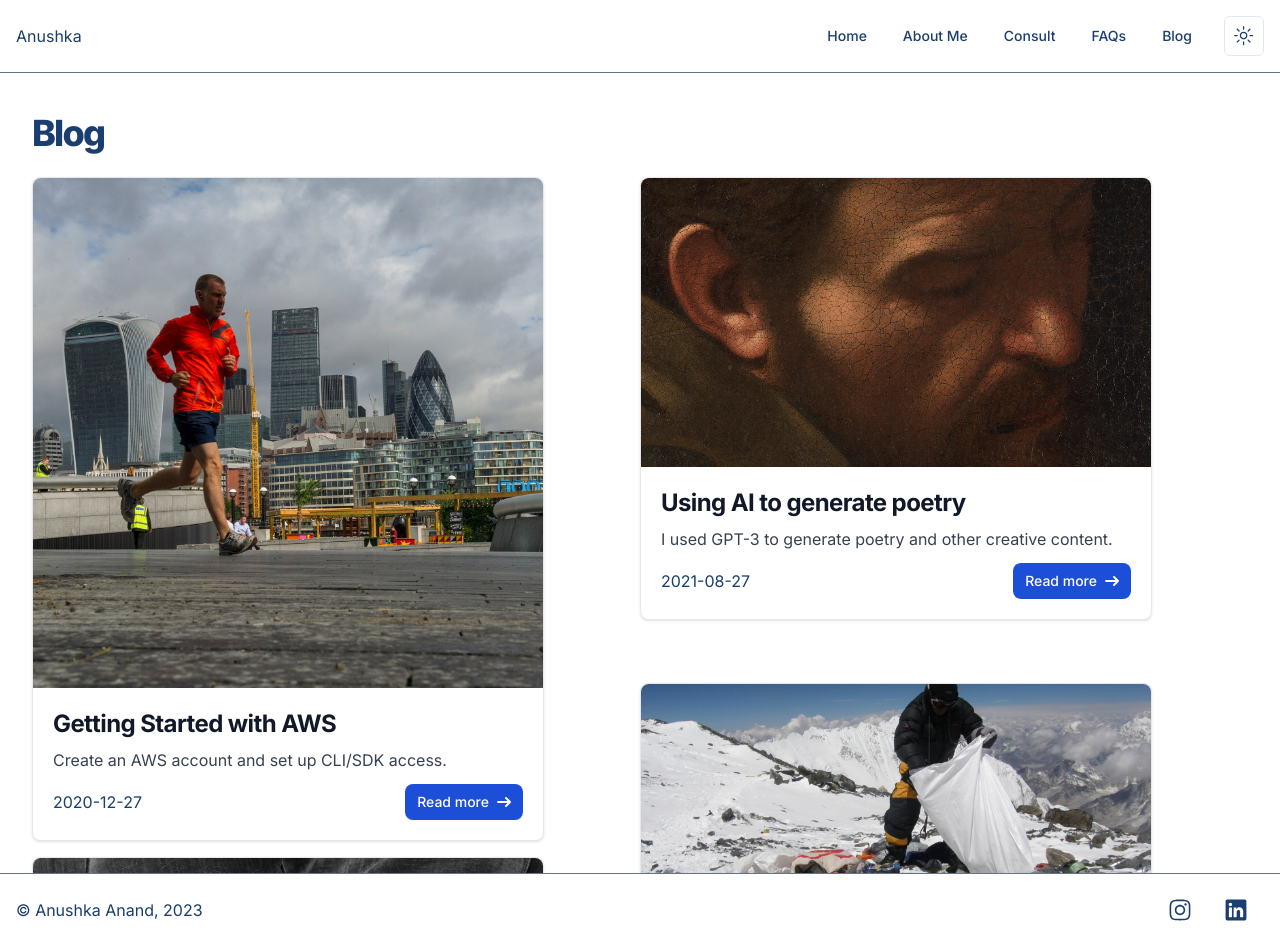
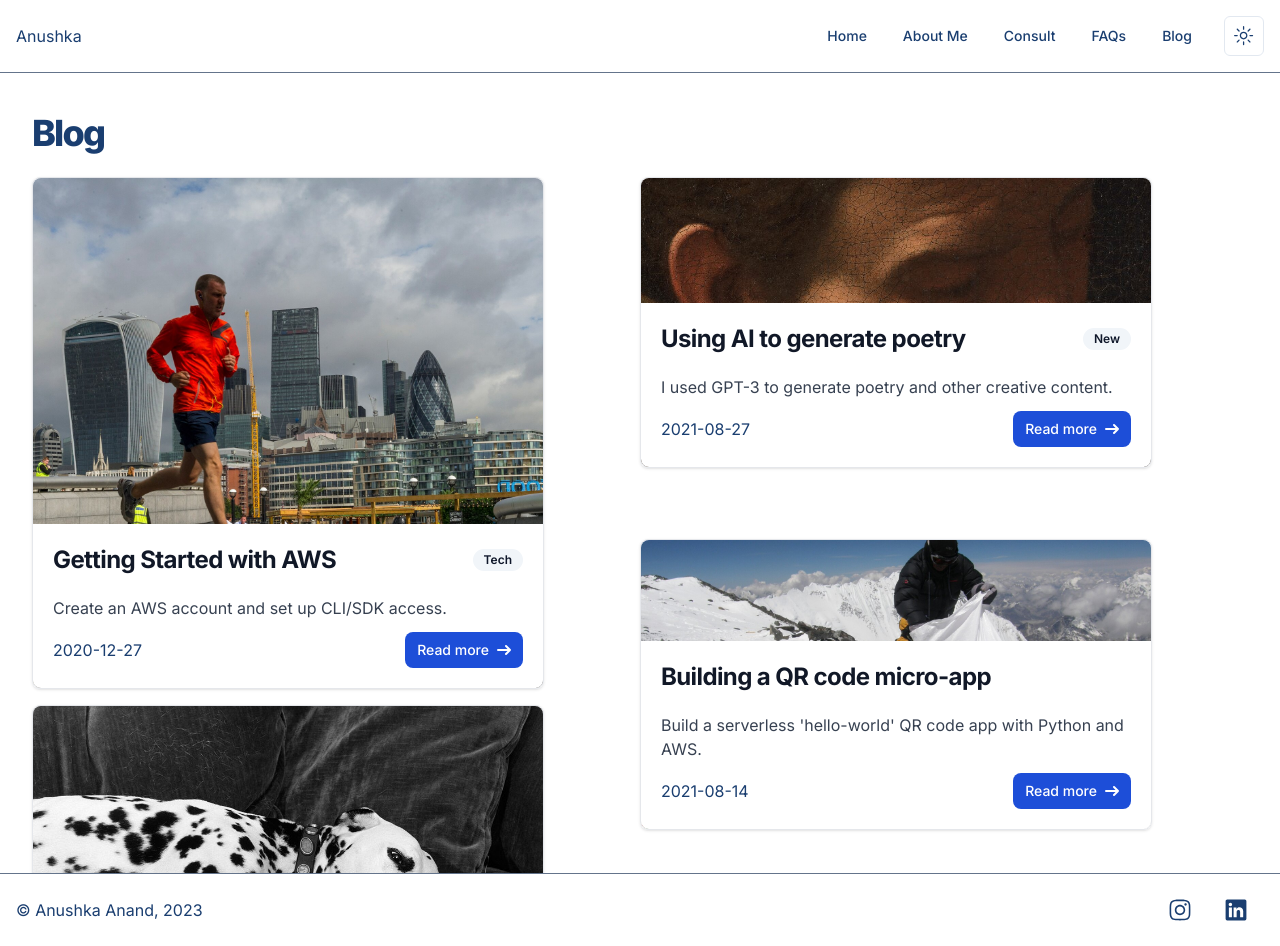
Before and after one commit to raghavkanwal/nextjs-blog, a Next.js app: page /blog in a window 1280 px wide. Built offline with nearby package versions, Linux system fonts and the light colour scheme.

Commit message:
Added badges to blog posts

```diff
--- a/app/blog/page.tsx
+++ b/app/blog/page.tsx
@@ -4,6 +4,7 @@ import Link from 'next/link';
 import Image from 'next/image';
 // import Masonry, {ResponsiveMasonry} from "react-responsive-masonry"
 import Masonry from 'react-masonry-component';
+import { Badge } from '@/components/ui/badge';
 
 const masonryOptions = {
     transitionDuration: 0
@@ -16,7 +17,8 @@ type Post = {
     subtitle: string,
     date: string,
     slug: string,
-    banner: string
+    banner: string,
+    tag: string
 }
 
 
@@ -33,7 +35,8 @@ const getPostMetadata = (): Post[] => {
             date: matterResult.data.date,
             subtitle: matterResult.data.subtitle,
             slug: fileName.replace(".md", ""),
-            banner: matterResult.data.banner
+            banner: matterResult.data.banner,
+            tag: matterResult.data.tag
         };
     });
     return posts;
@@ -43,14 +46,19 @@ export default function BlogPage() {
     const postsMetaData = getPostMetadata();
     const postsPreviews = postsMetaData.map((post: Post, postIdx: number) => {
         return (<div key={postIdx}>
-            <Link href={`/posts/${post.slug}`} ><div className="max-w-lg bg-white border border-gray-200 rounded-lg shadow dark:bg-gray-800 dark:border-gray-700">
-                <Image className="rounded-t-lg" src={`/${post.banner}`} alt={post.title} width="600" height="300" />
-                <div className="p-5">
-                    <a href="#">
-                        <h5 className="mb-2 text-2xl font-bold tracking-tight text-gray-900 dark:text-white">{post.title}</h5>
+            <Link href={`/posts/${post.slug}`}>
+                <div className="max-w-lg border border-gray-200 rounded-lg shadow dark:bg-gray-800 dark:border-gray-700 relative">
+                    <Image className="rounded-lg" src={`/${post.banner}`} alt={post.title} width="600" height="300" />
+                    <div className="card-meta bg-white absolute bottom-0 w-[100%] rounded-b-lg">
+                        <div className="p-5 flex justify-between items-center">
+                            <a href="#" className="display-block block">
+                                <h5 className="text-2xl font-bold tracking-tight text-gray-900 dark:text-white">{post.title}</h5>
                             </a>
+                            {post.tag && <Badge className="display-block block" variant="secondary">{post.tag}</Badge>}
+                        </div>
+                        <div className="p-5 pt-0">
                             <p className="mb-3 font-normal text-gray-700 dark:text-gray-400">{post.subtitle}</p>
-                    <div class="flex justify-between items-center">
+                            <div className="flex justify-between items-center">
                                 <span>{post.date}</span>
                                 <a href="#" className="inline-flex items-center px-3 py-2 text-sm font-medium text-center text-white bg-blue-700 rounded-lg hover:bg-blue-800 focus:ring-4 focus:outline-none focus:ring-blue-300 dark:bg-blue-600 dark:hover:bg-blue-700 dark:focus:ring-blue-800">
                                     Read more
@@ -59,7 +67,7 @@ export default function BlogPage() {
                                     </svg>
                                 </a>
                             </div>
-
+                        </div>
                     </div>
                 </div>
             </Link>
@@ -79,10 +87,10 @@ export default function BlogPage() {
             </div>
             <div className="grid grid-cols-2">
                 <div className="grid gap-4">
-                    {postsPreviews.map((el,i) => i%2 === 0 ? el : null)}
+                    {postsPreviews.map((el, i) => i % 2 === 0 ? el : null)}
                 </div>
                 <div className="grid gap-4">
-                    {postsPreviews.map((el,i) => i%2 === 1 ? el : null)}
+                    {postsPreviews.map((el, i) => i % 2 === 1 ? el : null)}
                 </div>
             </div>
         </section>
--- /dev/null
+++ b/components/ui/badge.tsx
@@ -0,0 +1,36 @@
+import * as React from "react"
+import { cva, type VariantProps } from "class-variance-authority"
+
+import { cn } from "@/lib/utils"
+
+const badgeVariants = cva(
+  "inline-flex items-center rounded-full border px-2.5 py-0.5 text-xs font-semibold transition-colors focus:outline-none focus:ring-2 focus:ring-ring focus:ring-offset-2",
+  {
+    variants: {
+      variant: {
+        default:
+          "border-transparent bg-primary text-primary-foreground hover:bg-primary/80",
+        secondary:
+          "border-transparent bg-secondary text-secondary-foreground hover:bg-secondary/80",
+        destructive:
+          "border-transparent bg-destructive text-destructive-foreground hover:bg-destructive/80",
+        outline: "text-foreground",
+      },
+    },
+    defaultVariants: {
+      variant: "default",
+    },
+  }
+)
+
+export interface BadgeProps
+  extends React.HTMLAttributes<HTMLDivElement>,
+    VariantProps<typeof badgeVariants> {}
+
+function Badge({ className, variant, ...props }: BadgeProps) {
+  return (
+    <div className={cn(badgeVariants({ variant }), className)} {...props} />
+  )
+}
+
+export { Badge, badgeVariants }
--- a/posts/aws-quickstart.md
+++ b/posts/aws-quickstart.md
@@ -3,6 +3,7 @@ title: "Getting Started with AWS"
 subtitle: "Create an AWS account and set up CLI/SDK access."
 date: "2020-12-27"
 banner: 'blog-3.jpeg'
+tag: "Tech"
 ---
 
 "Cloud computing" plays a vital role in the creation of software products and services. It's also one of the most highly sought-after skills in the tech industry.
--- a/posts/gpt-3-generated-poetry.md
+++ b/posts/gpt-3-generated-poetry.md
@@ -3,6 +3,7 @@ title: "Using AI to generate poetry"
 subtitle: "I used GPT-3 to generate poetry and other creative content."
 date: "2021-08-27"
 banner: 'blog-4.jpeg'
+tag: "New"
 ---
 
 I was recently granted access to the [OpenAI GPT-3 Beta](https://beta.openai.com/), a very powerful language model that can be used to do all sorts of magic like chat bot generation, article summary, and a [lot more cool stuff](https://beta.openai.com/examples).
--- a/posts/retro-games-with-pico-8.md
+++ b/posts/retro-games-with-pico-8.md
@@ -4,6 +4,7 @@ subtitle: "8-bit games are a great way to learn and expand your portfolio."
 date: "2020-12-19"
 cr: ["https://www.artstation.com/shizuorin"]
 banner: 'blog-6.jpeg'
+tag: "Game"
 ---
 
 After watching [High Score](https://www.youtube.com/watch?v=B4jopG1wX88) on Netflix, I was suddenly inspired to develop a retro-style game. I think it was a combination of the aesthetics and nostalgia that motivated me.
--- a/posts/saas-starter-app.md
+++ b/posts/saas-starter-app.md
@@ -3,6 +3,7 @@ title: "Building a serverless SaaS product"
 subtitle: "A full-stack SaaS project with authentication and payments."
 date: "2021-07-12"
 banner: 'blog-7.jpeg'
+tag: "Tech"
 ---
 
 The [SaaS (software as a service)](https://en.wikipedia.org/wiki/Software_as_a_service) model underpins many of today's successful new businesses. Knowing how to build one from start to finish is probably a useful addition to any software developer's skill set.
--- a/posts/ssg-ssr.md
+++ b/posts/ssg-ssr.md
@@ -2,6 +2,7 @@
 title: 'When to Use Static Generation v.s. Server-side Rendering'
 date: '2020-01-02'
 banner: 'blog-2.jpeg'
+tag: "Tech"
 ---
 
 We recommend using **Static Generation** (with and without data) whenever possible because your page can be built once and served by CDN, which makes it much faster than having a server render the page on every request.
--- a/posts/wolfhunter.md
+++ b/posts/wolfhunter.md
@@ -3,6 +3,7 @@ title: "Wolfhunter: A PICO-8 RPG"
 subtitle: "Implementing Pokemon-like combat mechanics in PICO-8."
 date: "2020-12-22"
 banner: 'blog-8.jpeg'
+tag: "Game"
 ---
 
 In a [previous post](./retro-games-with-pico-8) I talked about how making retro 8-bit games is a great way for fledgling developers to learn new things whilst expanding their portfolio.
```
Lines whose indentation alone changed are shown as unchanged.
